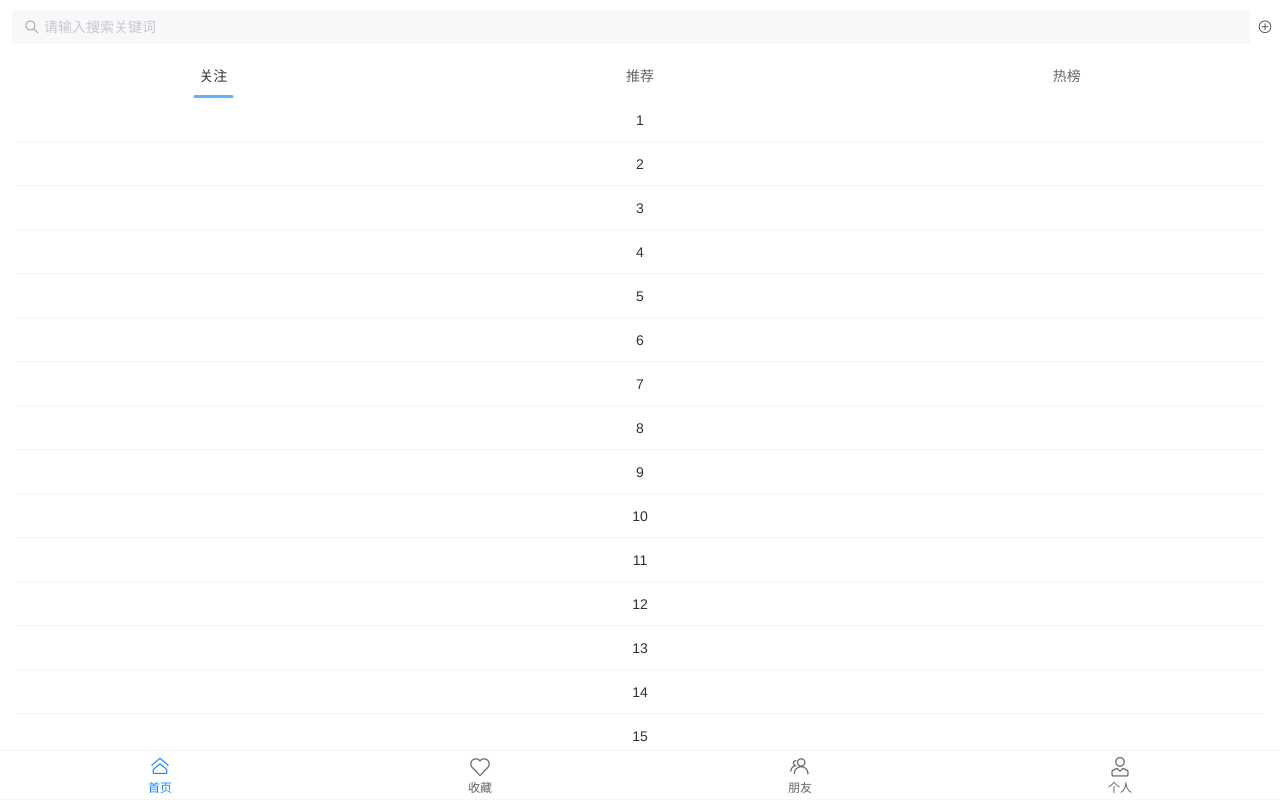
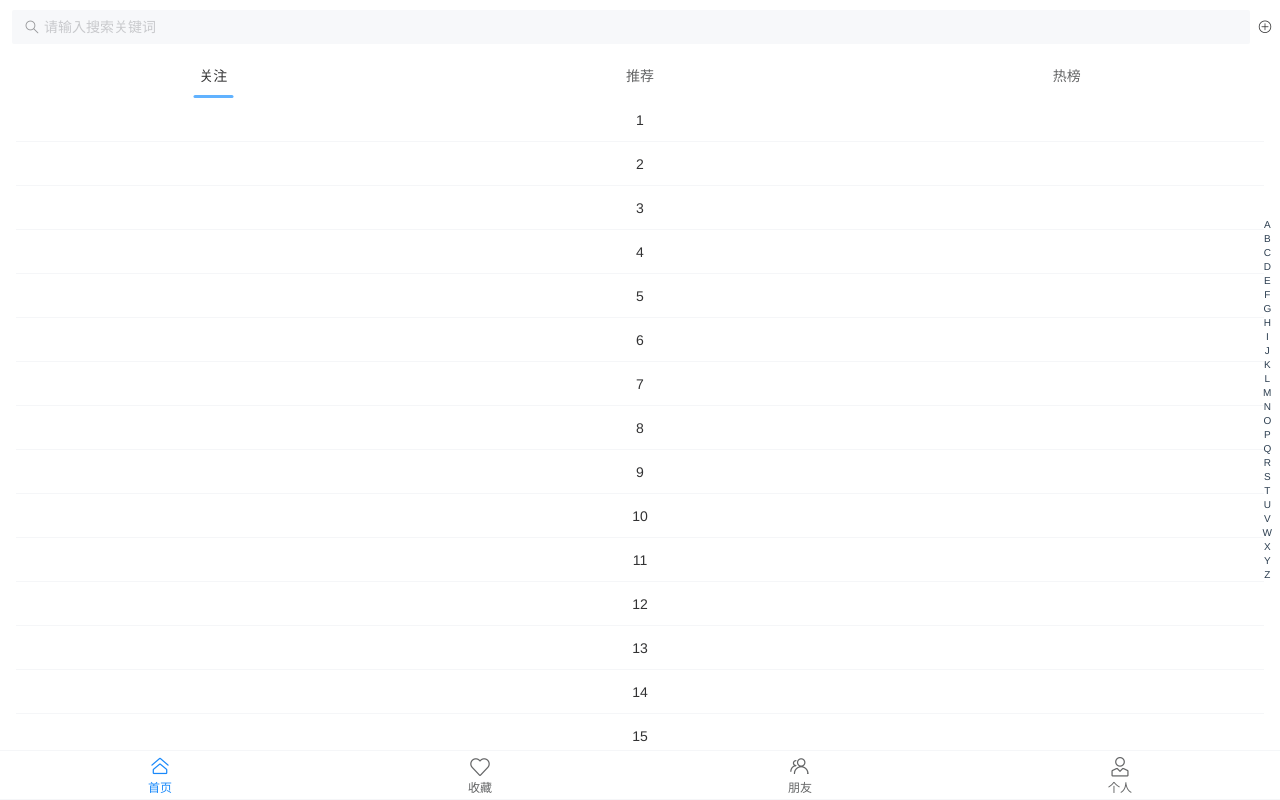
Before and after one commit to LehaoLin/zhihu-vue-clone, a Vue app in the folder zhihu/: page /home in a window 1280 px wide. Shown: the top 800 px of the page. Built offline with nearby package versions, Linux system fonts and the light colour scheme.

Commit message:
almost done

```diff
--- a/zhihu/src/views/Home.vue
+++ b/zhihu/src/views/Home.vue
@@ -34,11 +34,13 @@
               </van-button>
         </van-popup>
 
+    <van-index-bar>
       <van-tabs v-model="active_tab">
         <van-tab title="关注" @click="home_follow"> </van-tab>
         <van-tab title="推荐" @click="home_recommend"></van-tab>
         <van-tab title="热榜" @click="home_hot"></van-tab>
       </van-tabs>
+      </van-index-bar>
     </div>
 
         <van-pull-refresh v-model="isLoading" @refresh="onRefresh">
--- a/zhihu/src/views/User.vue
+++ b/zhihu/src/views/User.vue
@@ -2,6 +2,7 @@
     <div>
         <div style="margin-top:20px;">
             <van-sticky>
+
                 <van-image
                 round
                 width="4.5rem"
@@ -9,6 +10,9 @@
                 src="https://img.yzcdn.cn/vant/cat.jpeg"
                 fit="cover"
                 />
+
+
+
             </van-sticky>
             小猫咪
         </div>
@@ -42,6 +46,6 @@
     }
 </script>
 
-<style lang="scss" scoped>
+<style>
 
 </style>
```
